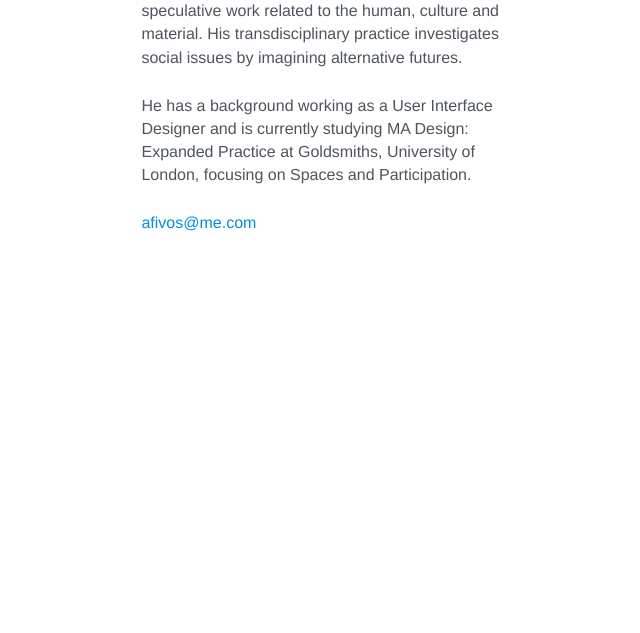
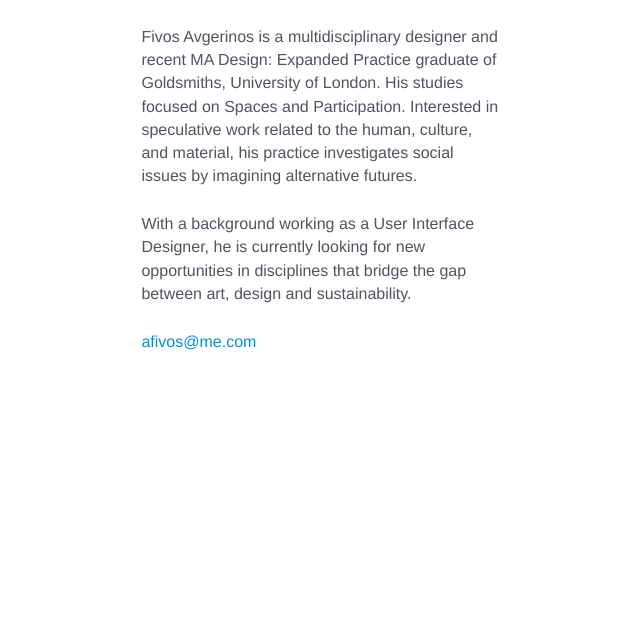
Before and after one commit to afivos/afivos.com, a Jekyll site: the page built from about/index.md, in a window 1280 px wide. Shown: the part 712-1345 px from the top of the page, without its empty margins (219-859 px from the left). Built offline with Jekyll 4.4.1, drawn with Linux system fonts in a browser that asks for light colours; nearby versions of some CDN libraries; comment, search, counter and statistics services are not loaded; before the commit the page ends 1226 px from its top, so only the background shows below that; some of the changed text lies outside the part shown; grey boxes are pictures that could not be loaded.

Commit message:
Update bio

```diff
--- a/about/index.md
+++ b/about/index.md
@@ -4,11 +4,12 @@ title: About
 ---
 <figure>
     <img src="/images/2018/11/IMG_9618 copy.jpg" class="imgbleed">
+    <figcaption>Painting a brick white using limewash made out of calcined oyster shells. Part of the process for <a href="/in-an-oyster-shell"><em>In an oyster shell</em></a>.</figcaption>
 </figure>
 
-Fivos Avgerinos is a designer interested in speculative work related to the human, culture and material. His transdisciplinary practice investigates social issues by imagining alternative futures.
+Fivos Avgerinos is a multidisciplinary designer and recent MA Design: Expanded Practice graduate of Goldsmiths, University of London. His studies focused on Spaces and Participation. Interested in speculative work related to the human, culture, and material, his practice investigates social issues by imagining alternative futures.
 
-He has a background working as a User Interface Designer and is currently studying MA Design: Expanded Practice at Goldsmiths, University of London, focusing on Spaces and Participation.
+With a background working as a User Interface Designer, he is currently looking for new opportunities in disciplines that bridge the gap between art, design and sustainability.
 
 <script type="text/javascript">
 emailDomain='me.com'
```
